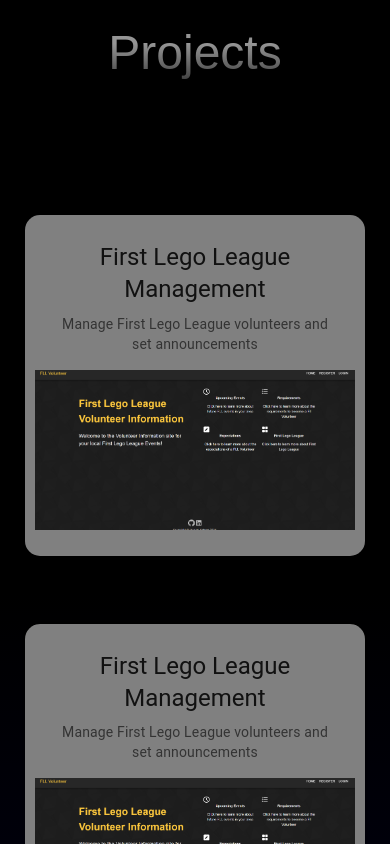
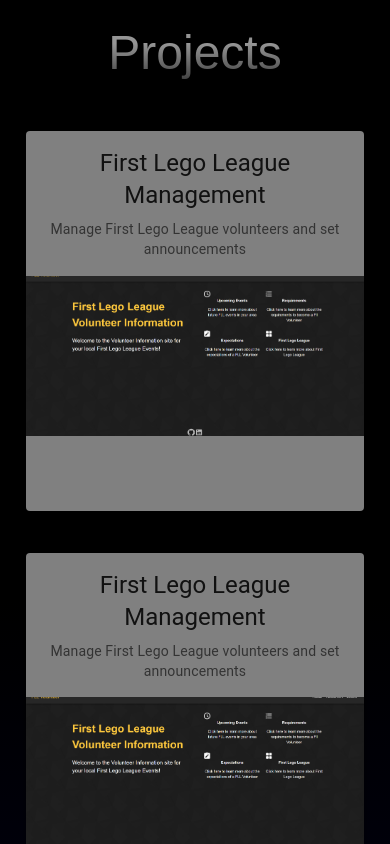
Before and after one commit to ProgramStuff/Web-Portfolio, a React (Vite) app in the folder Portfolio/: page / in a window 390 px wide. Shown: the part 900-1744 px from the top of the page. Built offline with nearby package versions, Linux system fonts and the light colour scheme.

Commit message:
Media styles
Create: add media style for shootingStars and titles

```diff
--- a/Portfolio/src/App.css
+++ b/Portfolio/src/App.css
@@ -44,7 +44,7 @@
   max-width: 100%;
   display: flex;
   flex-wrap: wrap;
-  gap: 8vh;
+  gap: 8.2vh;
   padding: 0%;
   margin: 15vh auto;
 }
@@ -59,9 +59,8 @@
 }
 
 .MuiCard-root {
-  flex: -2 1 calc(33.333% - 20px);
+  flex: 0 0 calc(33.333% - 20px);
   width: 50vh;
-  float: left;
 }
 
 /* Responsive styles */
@@ -74,27 +73,28 @@
 }
 
 @media (max-width: 900px) {
-  #name {
-    bottom: 5vh;
-    left: 8vh;
-    font-size: 5vh;
- }
- #sub-title {
-    top: 25vh;
-    left: 12vh;
-    font-size: 1.5rem;
- }
+  #card-container {
+    display: block;
+    margin-top: 5vh;
+  }
+  .MuiCard-root {
+    width: 100vh;
+    height: 81vh;
+    margin: auto;
+    margin-bottom: 5vh;
+  }
 }
 
 @media (max-width: 600px) {
+
+  #card-container {
+    display: block;
+    margin-top: 5vh;
+  }
   .MuiCard-root {
-    flex: -2 1 calc(33.333% - 20px);
-    background: #7c7b7b;
-    width: 38vh;
-    height: 38vh;
-    border-radius: 7px;
-    padding: 10px;
-    float: left;
+    width: 40vh;
+    height: 45vh;
     margin: auto;
+    margin-bottom: 5vh;
   }
 }
--- a/Portfolio/src/assets/styles/Stars.css
+++ b/Portfolio/src/assets/styles/Stars.css
@@ -57,7 +57,7 @@ body {
   #sub-title {
     position: absolute;
     top: 35vh;
-    left: 52vh;
+    left: 64vh;
     font-family: 'Montserrat', sans-serif;
     font-size: 3rem;
     font-weight: normal;
@@ -80,31 +80,33 @@ body {
   #name {
       font-size: 8vh;
   }
-  #sub-title {font-size: 2.5rem;
+  #sub-title {
+    font-size: 2.5rem;
+    left: 70vh;
  }
 }
 
 @media (max-width: 900px) {
   #name {
-    bottom: 5vh;
-    left: 8vh;
-    font-size: 5vh;
+    top: 20vh;
+    left: 50vh;
+    font-size: 10vh;
  }
  #sub-title {
-    top: 25vh;
-    left: 12vh;
-    font-size: 1.5rem;
+    top: 38vh;
+    left: 58vh;
+    font-size: 7vh;
  }
 }
 
 @media (max-width: 600px) {
  #name {
-    bottom: 5vh;
+    top: 30vh;
     left: 8vh;
     font-size: 5vh;
  }
  #sub-title {
-    top: 25vh;
+    top: 40vh;
     left: 12vh;
     font-size: 1.5rem;
  }
--- a/Portfolio/src/components/ActionCard.jsx
+++ b/Portfolio/src/components/ActionCard.jsx
@@ -9,23 +9,10 @@ import CardActions from '@mui/material/CardActions';
 
 import FLLHomeImage from '../assets/images/FLL-home.png';
 
-/**
- *
- *   .note {
-    background: #fff;
-    border-radius: 7px;
-    box-shadow: 0 2px 5px #ccc;
-    padding: 10px;
-    width: 240px;
-    margin: 16px;
-    float: left;
-  }
- */
-
 
   export default function ActionAreaCard() {
     return (
-      <Card sx={{ maxWidth: 345, background: 'gray', borderRadius: '15px' }}>
+      <Card sx={{ maxWidth: 345, background: 'gray' }}>
         <CardActionArea>
 
           <CardContent>
```
